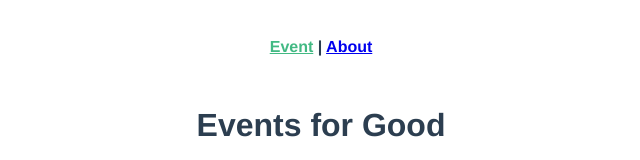
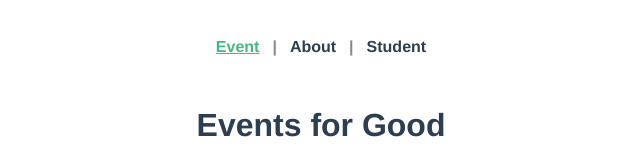
Before and after one commit to ChindanaiNaKub/vite-project, a Vue app: page / in a window 1280 px wide. Shown: the top 160 px of the page, without its empty margins (319-959 px from the left). Built offline with nearby package versions, Linux system fonts and the light colour scheme; no server answers; the HTML template or start-up script is replaced by a standard one.

Commit message:
16.3 checkpoint

```diff
--- a/src/App.vue
+++ b/src/App.vue
@@ -7,8 +7,11 @@ import { RouterLink, RouterView } from 'vue-router'
     <header>
       <div class="wrapper">
         <nav>
-          <RouterLink to="/">Event</RouterLink> |
+          <RouterLink to="/">Event</RouterLink>
+          <span class="nav-separator">|</span>
           <RouterLink to="/about">About</RouterLink>
+          <span class="nav-separator">|</span>
+          <RouterLink to="/students">Student</RouterLink>
         </nav>
       </div>
     </header>
@@ -29,8 +32,22 @@ nav {
   font-weight: bold;
   color: #2c3e50;
 }
+nav a {
+  color: #2c3e50;
+  text-decoration: none;
+  margin: 0 5px;
+  transition: color 0.2s;
+}
 nav a.router-link-exact-active {
   color: #42b983;
+  text-decoration: underline;
+}
+nav a:hover {
+  color: #005a3c;
+}
+.nav-separator {
+  margin: 0 8px;
+  color: #888;
 }
 h2 {
   font-size: 20px;
--- /dev/null
+++ b/src/components/StudentCard.vue
@@ -0,0 +1,24 @@
+<script setup lang="ts">
+defineProps<{
+  name: string
+  surname: string
+  gpa: number
+}>()
+</script>
+
+<template>
+  <div class="student-card">
+    <h2>{{ name }} {{ surname }}</h2>
+    <p>GPA: {{ gpa }}</p>
+  </div>
+</template>
+
+<style scoped>
+.student-card {
+  border: 1px solid #39495c;
+  padding: 16px;
+  margin-bottom: 16px;
+  width: 300px;
+  text-align: center;
+}
+</style>
--- a/src/router/index.ts
+++ b/src/router/index.ts
@@ -18,6 +18,11 @@ const router = createRouter({
       // which is lazy-loaded when the route is visited.
       component: AboutView,
     },
+    {
+      path: '/students',
+      name: 'Students',
+      component: () => import('@/views/StudentListView.vue'),
+    },
   ],
 })
 
--- /dev/null
+++ b/src/services/StudentService.ts
@@ -0,0 +1,14 @@
+import axios from 'axios'
+
+const apiClient = axios.create({
+  baseURL: 'https://dv-student-backend-2019.appspot.com',
+  headers: {
+    'Content-Type': 'application/json',
+  },
+})
+
+export default {
+  getStudents() {
+    return apiClient.get('/students')
+  },
+}
--- a/src/views/EventListView.vue
+++ b/src/views/EventListView.vue
@@ -2,15 +2,25 @@
 import EventCard from '@/components/EventCard.vue'
 import EventMeta from '@/components/EventMeta.vue'
 import type { Event } from '@/types'
+import type { Student } from '@/types'
 import { ref, onMounted } from 'vue'
 import EventService from '@/services/EventService'
+import StudentService from '@/services/StudentService'
 
 const events = ref<Event[]>([])
+const students = ref<Student[]>([])
 
 onMounted(() => {
   EventService.getEvents()
     .then((response) => {
       events.value = response.data
+    })
+    .catch((error) => {
+      console.error('There was an error!', error)
+    })
+  StudentService.getStudents()
+    .then((response) => {
+      students.value = response.data
     })
     .catch((error) => {
       console.error('There was an error!', error)
@@ -27,6 +37,9 @@ onMounted(() => {
       <EventCard :event="event" />
     </div>
   </div>
+  <div class="students">
+    <StudentCard v-for="student in students" :key="student.id" :student="student" />
+  </div>
 </template>
 
 <style scoped>
--- /dev/null
+++ b/src/views/StudentListView.vue
@@ -0,0 +1,40 @@
+<script setup lang="ts">
+import { ref, onMounted } from 'vue'
+import StudentService from '@/services/StudentService'
+import StudentCard from '@/components/StudentCard.vue'
+
+interface Student {
+  id: number
+  name: string
+  surname: string
+  gpa: number
+}
+
+const students = ref<Student[]>([])
+
+onMounted(async () => {
+  const response = await StudentService.getStudents()
+  students.value = response.data
+})
+</script>
+
+<template>
+  <h1>Student List</h1>
+  <div class="students">
+    <StudentCard
+      v-for="student in students"
+      :key="student.id"
+      :name="student.name"
+      :surname="student.surname"
+      :gpa="student.gpa"
+    />
+  </div>
+</template>
+
+<style scoped>
+.students {
+  display: flex;
+  flex-direction: column;
+  align-items: center;
+}
+</style>
```
